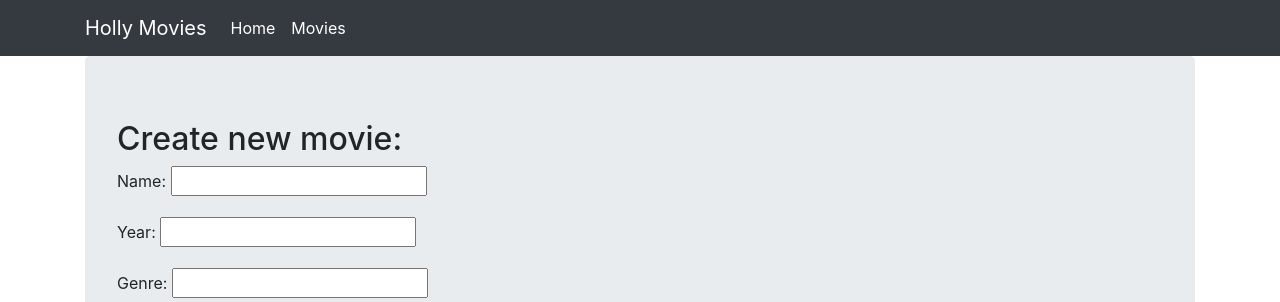
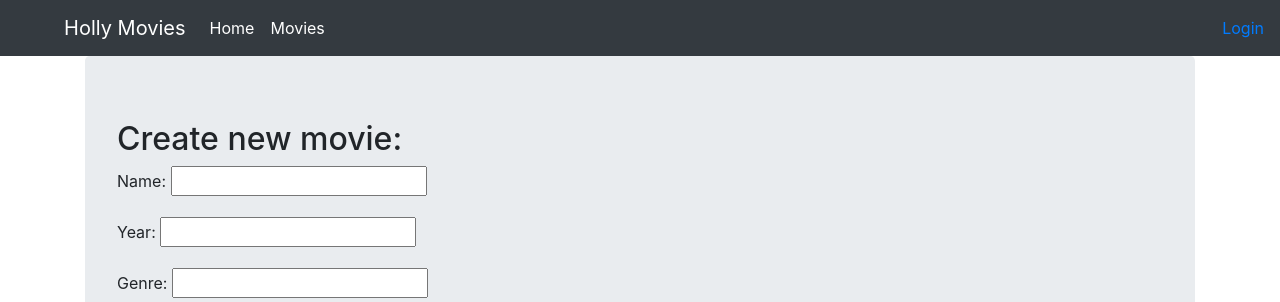
Before and after one commit to Lafaiet/python7-backend, a Django app: page /movies/create in a window 1280 px wide. Shown: the top 302 px of the page. Run offline with Django 4.2, Linux system fonts and the light colour scheme; tables that the repository leaves empty hold one stand-in row (values such as "Sample post"); some libraries are stand-ins or nearby versions.

Commit message:
adding links to login and logout

```diff
--- a/hollymovies/viewer/templates/base.html
+++ b/hollymovies/viewer/templates/base.html
@@ -29,6 +29,15 @@
           </div>
         </div>
       </div>
+
+      <ul class="nav navbar-nav navbar-right">
+          {% if user.is_authenticated %}
+              <li><a href="{% url 'logout' %}?next={{ request.path }}">Logout</a></li>
+         {% else %}
+              <li><a href="{% url 'login' %}">Login</a></li>
+         {% endif %}
+      </ul>
+
     </nav>
     <div class="container">
       <div class="jumbotron">
```
